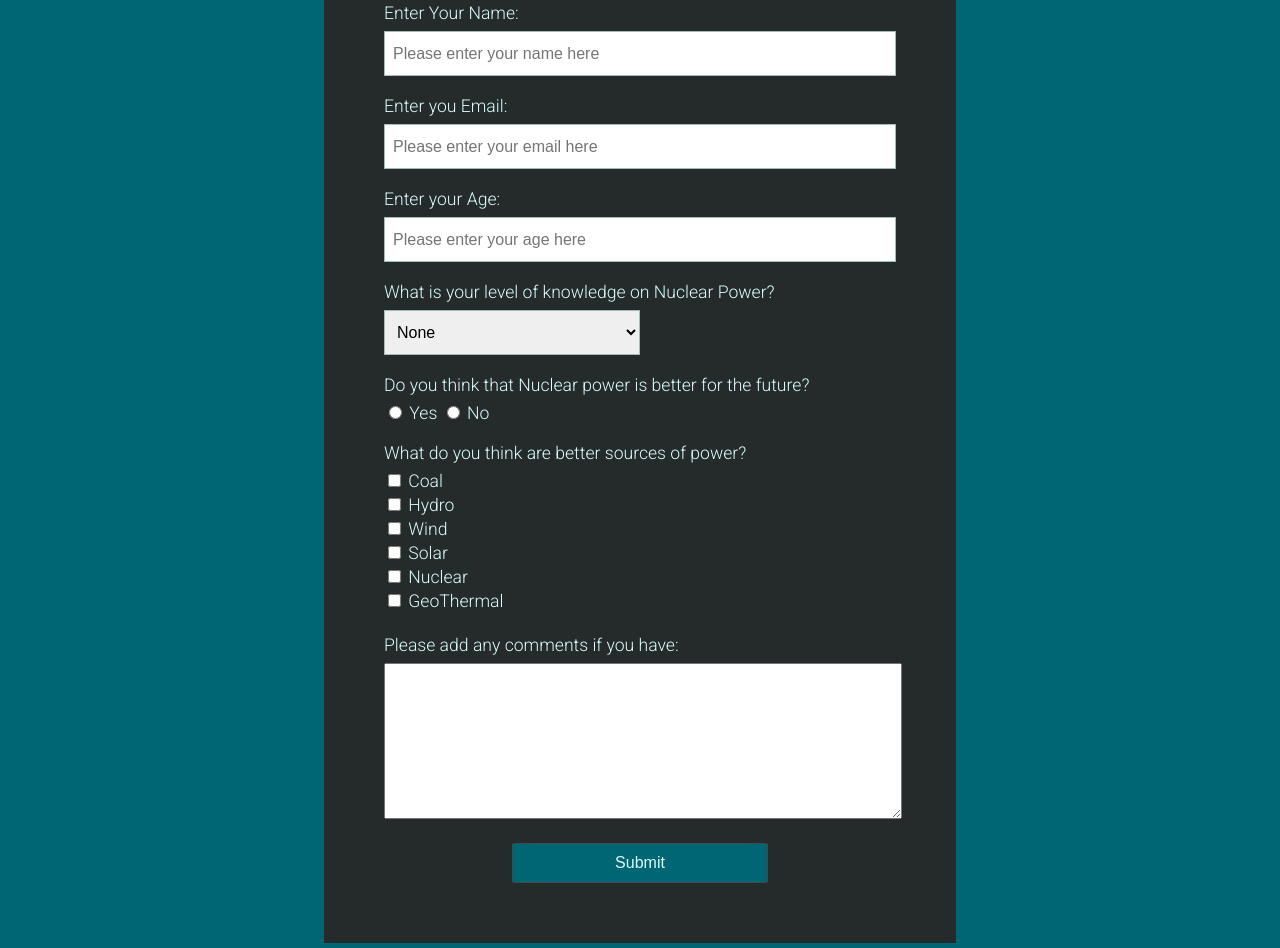
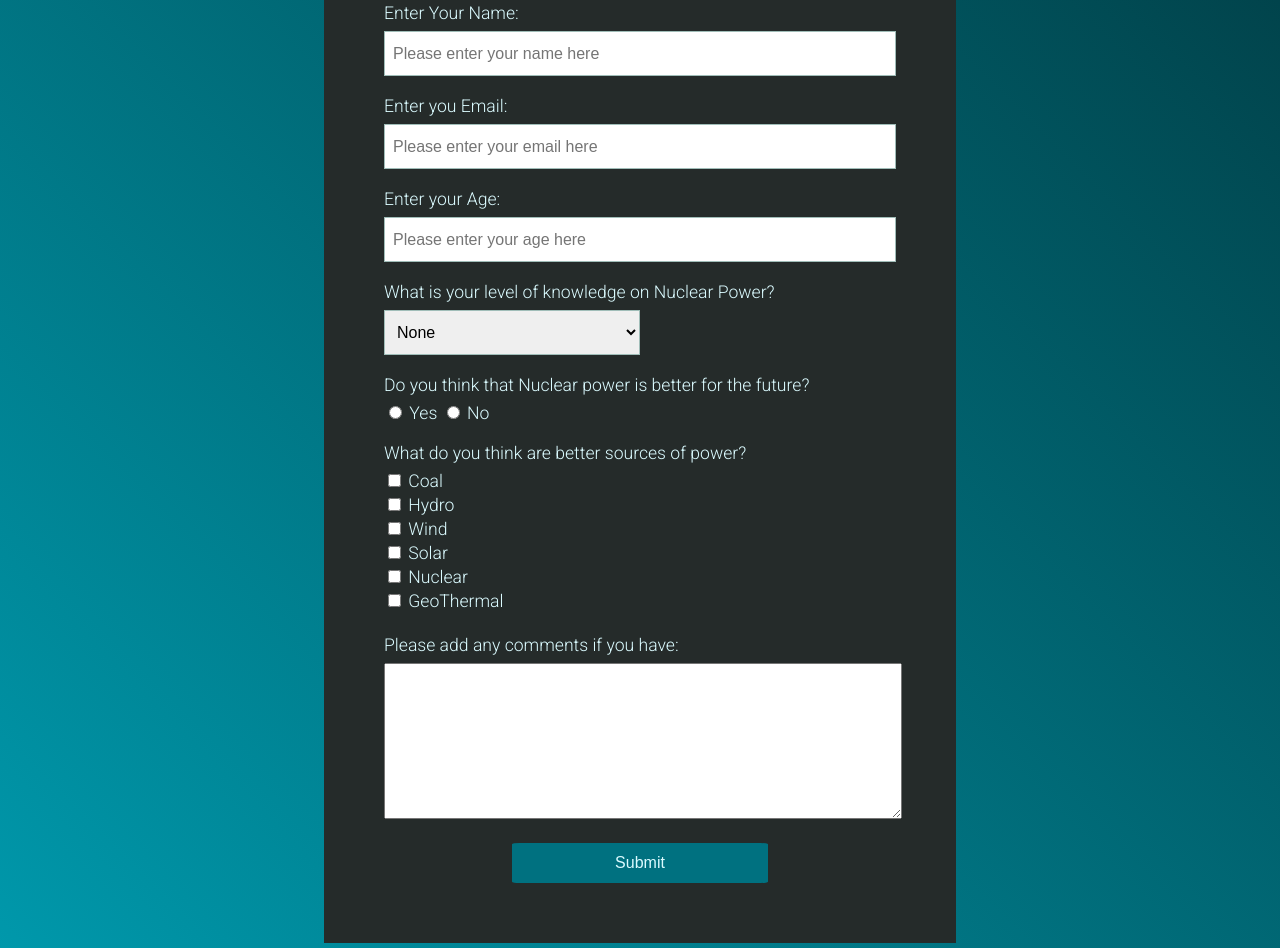
Before and after one commit to thinkingape46/FreeCodeCamp_survey-form, a plain HTML site: page index.html in a window 1280 px wide. Shown: the part 234-1182 px from the top of the page. Drawn offline with Linux system fonts and the light colour scheme.

Commit message:
minor background update

```diff
--- a/assets/styles/styles.css
+++ b/assets/styles/styles.css
@@ -1,6 +1,6 @@
 body {
     font-family: roboto, sans-serif;
-    background-color: #252b2a;
+    background: linear-gradient(45deg, #0098ab, #013b42);
     color: #fff;
     font-size: 0.9rem;
     font-weight: 200;
@@ -72,10 +72,11 @@ body {
 }
 
 #submit {
-    background-color: #006673;
-    border: 1px solid #3c4e4b;
+    cursor: pointer;
+    background-color: #007180;
     border-radius: 3%;
     outline: none;
+    border: none;
     width: 50%;
     height: 40px;
     display: block;
```
